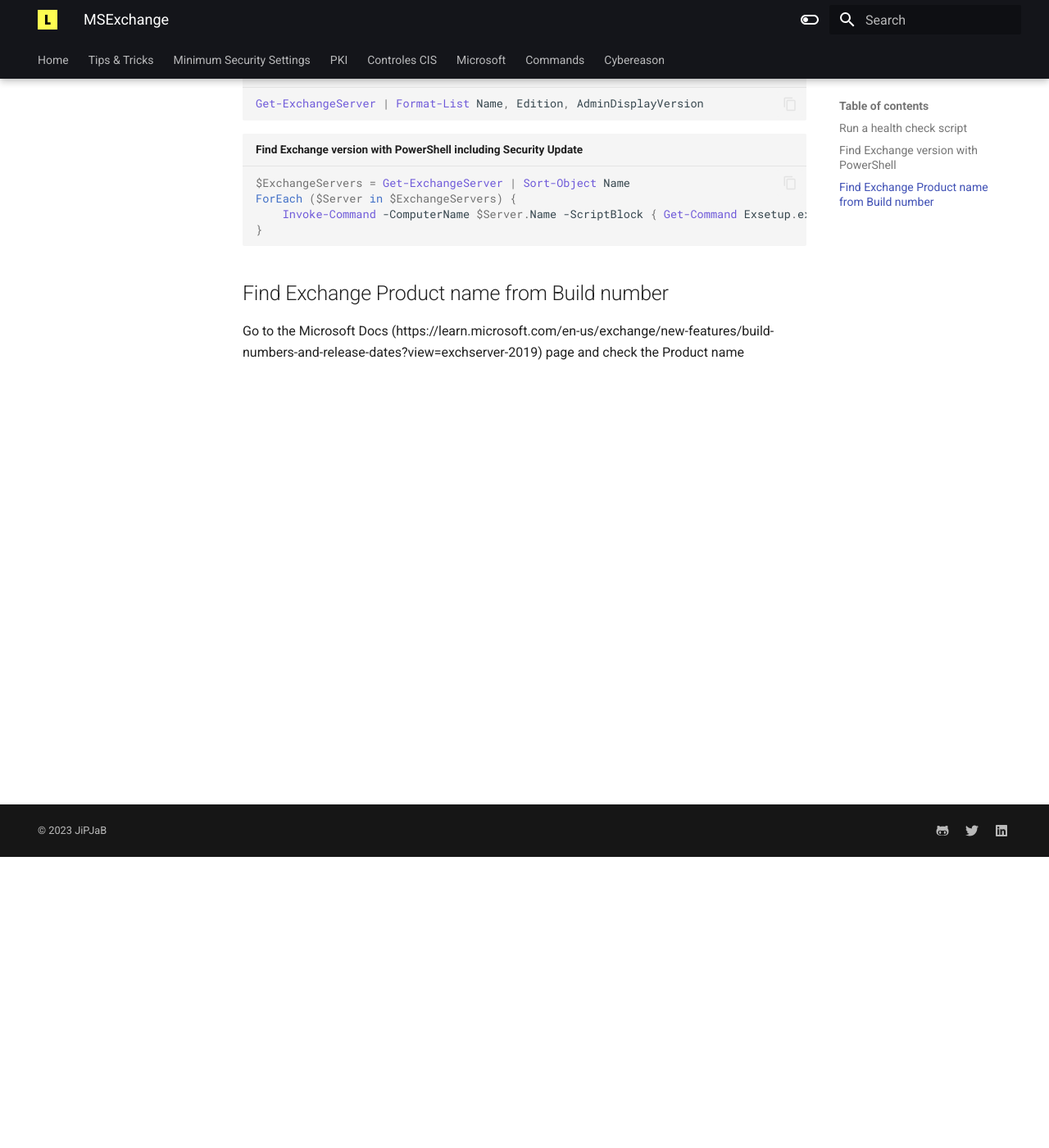
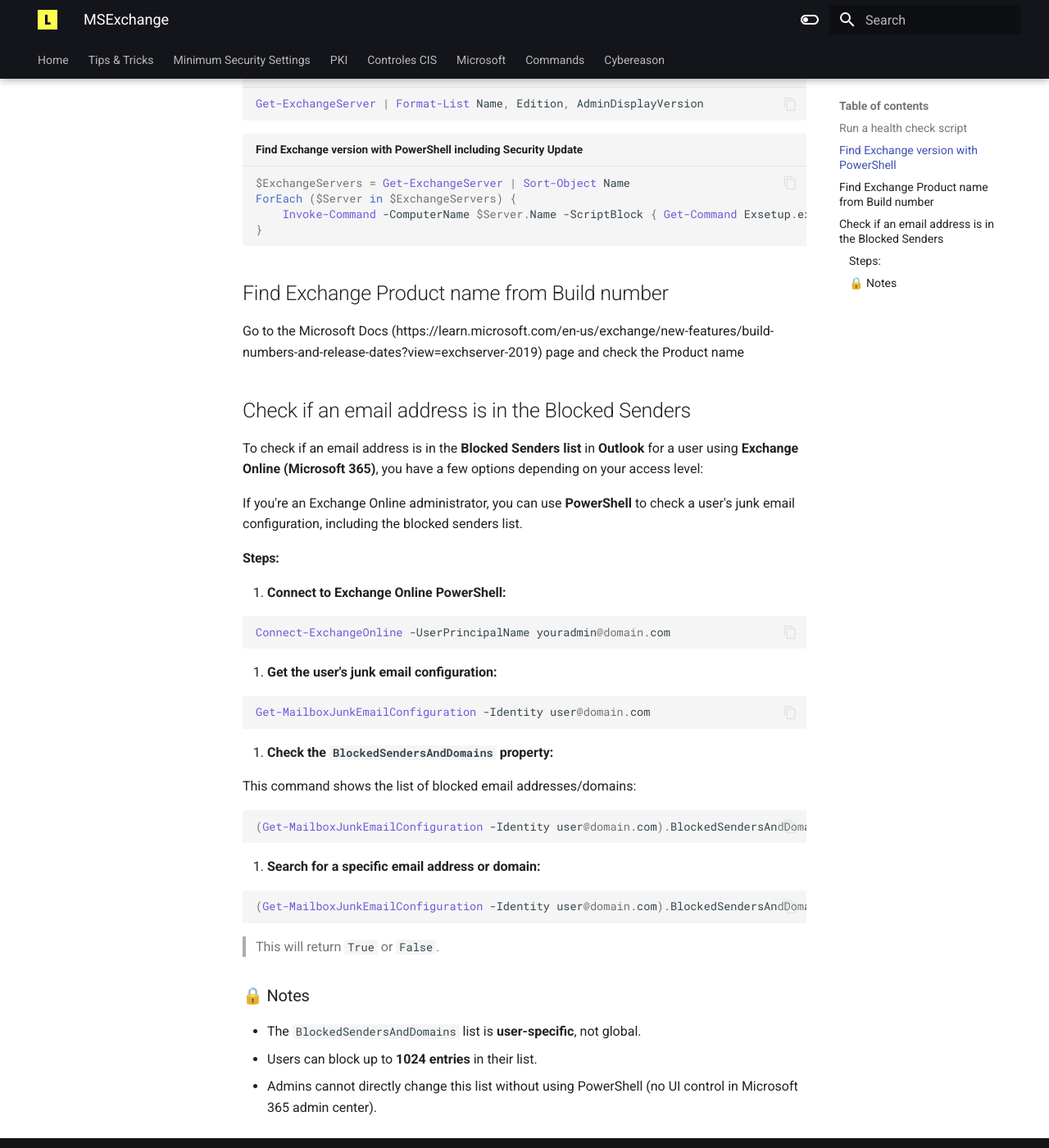
Before and after one commit to jipjab/docs, an MkDocs documentation site: the page built from docs/MSExchange.md, in a window 1280 px wide and 1400 px high, scrolled down 355 px. Shown: the whole window at 82% size. Built offline with MkDocs 1.6.1 and Material for MkDocs 9.7.7, drawn with Linux system fonts in a browser that asks for light colours.

Commit message:
Update MSExchange.md

````diff
--- a/docs/MSExchange.md
+++ b/docs/MSExchange.md
@@ -13,3 +13,45 @@
 ```
 ## Find Exchange Product name from Build number
 Go to the Microsoft Docs (https://learn.microsoft.com/en-us/exchange/new-features/build-numbers-and-release-dates?view=exchserver-2019) page and check the Product name
+
+## Check if an email address is in the Blocked Senders
+
+To check if an email address is in the **Blocked Senders list** in **Outlook** for a user using **Exchange Online (Microsoft 365)**, you have a few options depending on your access level:
+
+If you're an Exchange Online administrator, you can use **PowerShell** to check a user's junk email configuration, including the blocked senders list.
+
+#### **Steps:**
+
+1. **Connect to Exchange Online PowerShell:**
+
+```powershell
+Connect-ExchangeOnline -UserPrincipalName youradmin@domain.com
+```
+
+2. **Get the user's junk email configuration:**
+
+```powershell
+Get-MailboxJunkEmailConfiguration -Identity user@domain.com
+```
+
+3. **Check the `BlockedSendersAndDomains` property:**
+
+This command shows the list of blocked email addresses/domains:
+
+```powershell
+(Get-MailboxJunkEmailConfiguration -Identity user@domain.com).BlockedSendersAndDomains
+```
+
+4. **Search for a specific email address or domain:**
+
+```powershell
+(Get-MailboxJunkEmailConfiguration -Identity user@domain.com).BlockedSendersAndDomains -contains "example@bad.com"
+```
+
+> This will return `True` or `False`.
+
+### 🔒 Notes
+
+* The `BlockedSendersAndDomains` list is **user-specific**, not global.
+* Users can block up to **1024 entries** in their list.
+* Admins cannot directly change this list without using PowerShell (no UI control in Microsoft 365 admin center).
````
